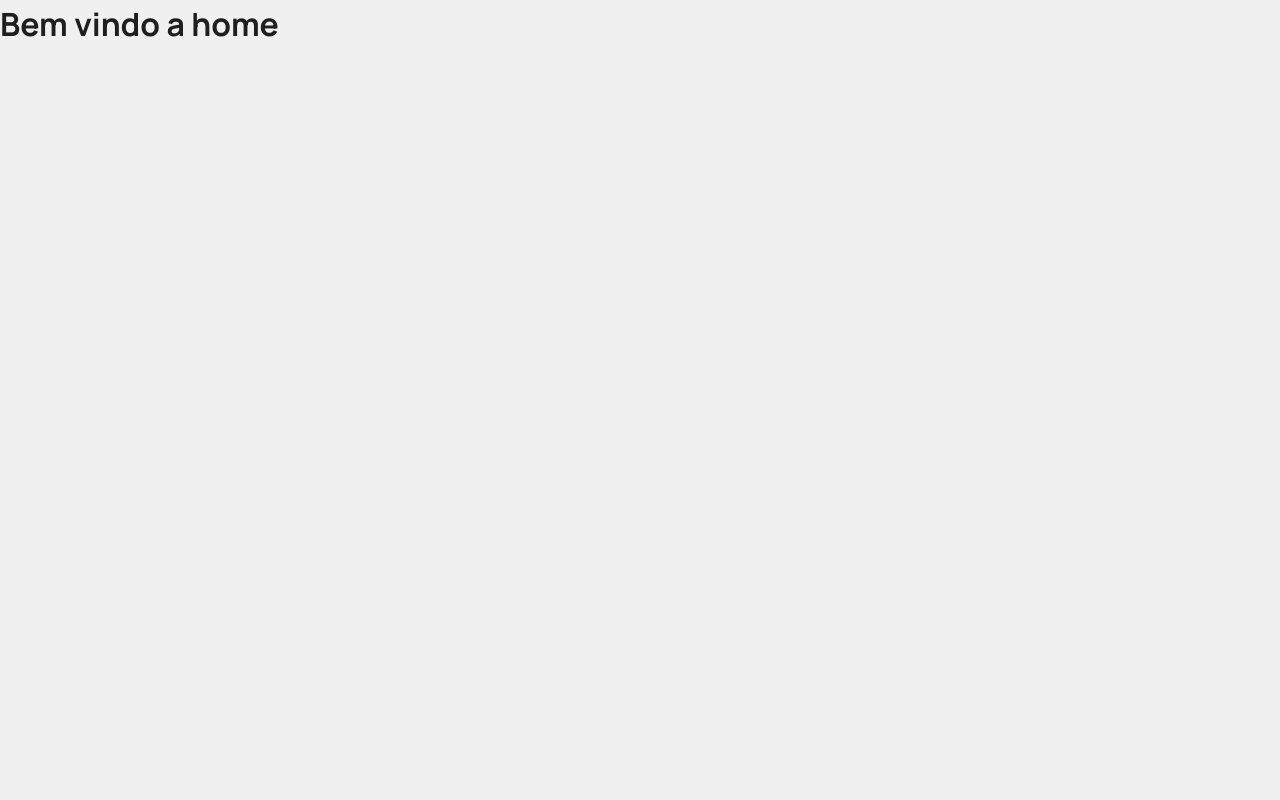
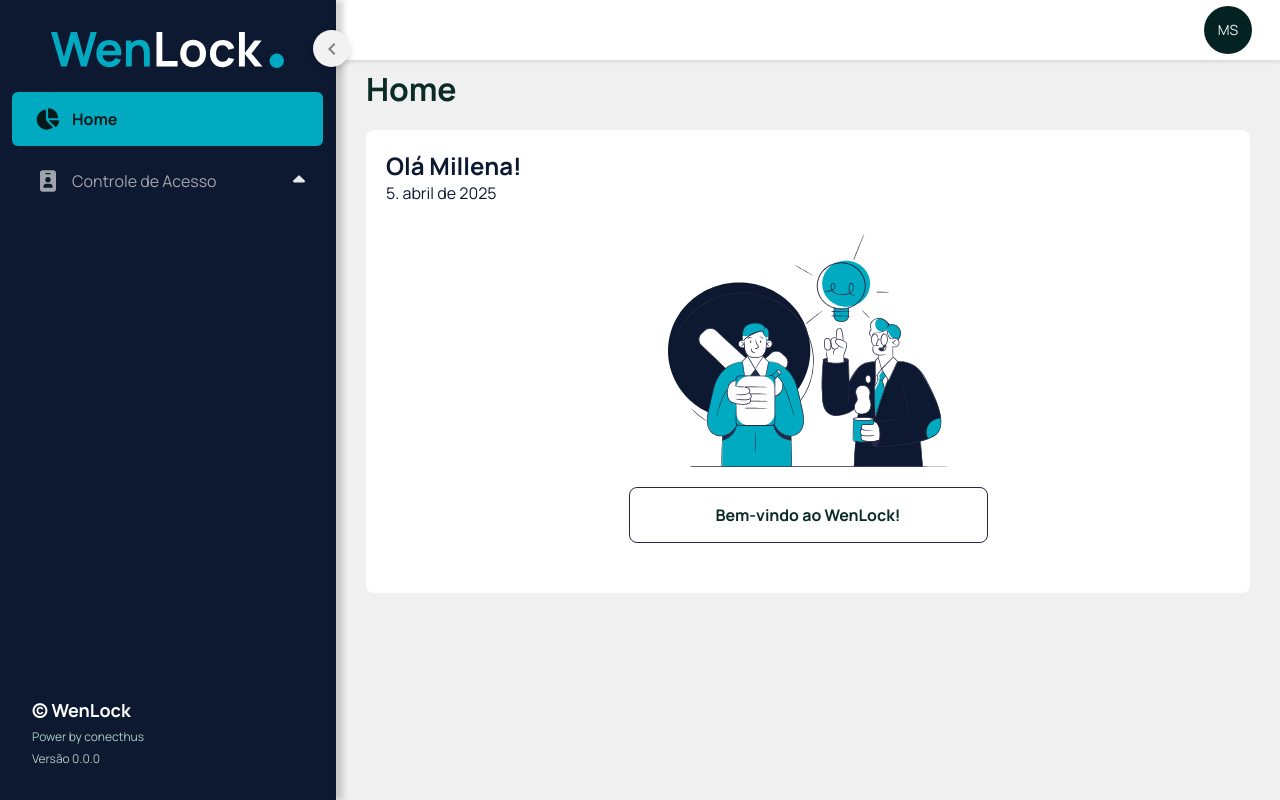
Before and after one commit to itseduardolima/wenlock, a React (Vite) app: page / in a window 1280 px wide. Built offline with nearby package versions, Linux system fonts and the light colour scheme; the HTML template or start-up script is replaced by a standard one.

Commit message:
feat: home

```diff
--- a/src/App.tsx
+++ b/src/App.tsx
@@ -3,6 +3,7 @@
 import CssBaseline from "@mui/material/CssBaseline";
 import Home from "./pages/Home";
 import "./styles/main.scss";
+import MainLayout from "./layouts/MainLayout";
 
 const theme = createTheme({
   palette: {
@@ -40,7 +41,9 @@
       <CssBaseline />
       <BrowserRouter>
         <Routes>
-          <Route index element={<Home />} />
+          <Route path="/" element={<MainLayout />}>
+            <Route index element={<Home />} />
+          </Route>
         </Routes>
       </BrowserRouter>
     </ThemeProvider>
--- /dev/null
+++ b/src/components/Header.tsx
@@ -0,0 +1,100 @@
+
+import type React from "react"
+import { useState } from "react"
+import { Avatar, IconButton, Menu, MenuItem, Typography, Box, Divider } from "@mui/material"
+import { Logout } from "@mui/icons-material"
+import "../styles/header.scss"
+
+const Header = () => {
+  const [anchorEl, setAnchorEl] = useState<null | HTMLElement>(null)
+  const open = Boolean(anchorEl)
+
+  const handleClick = (event: React.MouseEvent<HTMLElement>) => {
+    setAnchorEl(event.currentTarget)
+  }
+
+  const handleClose = () => {
+    setAnchorEl(null)
+  }
+
+  return (
+    <div className="header">
+      <IconButton
+        className="avatar-button"
+        onClick={handleClick}
+        aria-controls={open ? "account-menu" : undefined}
+        aria-haspopup="true"
+        aria-expanded={open ? "true" : undefined}
+      >
+        <Avatar
+          alt="Milena Santana Borges"
+          sx={{
+            width: 48,
+            height: 48,
+            bgcolor: "#032221",
+            fontSize: "14px",
+          }}
+        >
+          MS
+        </Avatar>
+      </IconButton>
+
+      <Menu
+        id="account-menu"
+        anchorEl={anchorEl}
+        open={open}
+        onClose={handleClose}
+        transformOrigin={{ horizontal: "right", vertical: "top" }}
+        anchorOrigin={{ horizontal: "right", vertical: "bottom" }}
+        PaperProps={{
+          elevation: 0,
+          sx: {
+            overflow: "visible",
+            filter: "drop-shadow(0px 2px 8px rgba(0,0,0,0.1))",
+            mt: 1.5,
+            width: 280,
+            borderRadius: "8px",
+            "& .MuiAvatar-root": {
+              width: 40,
+              height: 40,
+              ml: -0.5,
+              mr: 2,
+            },
+          },
+        }}
+      >
+        <Box sx={{ p: 2, pb: 1.5 }}>
+          <Box sx={{ display: "flex", alignItems: "center", mb: 1 }}>
+            <Avatar
+              alt="Milena Santana Borges"
+              sx={{
+                width: 48,
+                height: 48,
+                bgcolor: "#032221",
+                fontSize: "18px",
+                mr: 2,
+              }}
+            >
+              MS
+            </Avatar>
+            <Box>
+              <Typography variant="subtitle1" sx={{ fontWeight: "bold", color: "#0290a4" }}>
+                Milena Santana Borges
+              </Typography>
+              <Typography variant="body2" sx={{ color: "#0B2B25" }}>
+                milena.santana@energy.org.br
+              </Typography>
+            </Box>
+          </Box>
+        </Box>
+        <Divider />
+        <MenuItem onClick={handleClose} sx={{ py: 1.5 }}>
+          <Logout fontSize="small" sx={{ mr: 2 }} />
+          Sair
+        </MenuItem>
+      </Menu>
+    </div>
+  )
+}
+
+export default Header
--- /dev/null
+++ b/src/layouts/MainLayout.tsx
@@ -0,0 +1,20 @@
+import { Outlet } from "react-router-dom";
+import Sidebar from "../components/Sidebar";
+import Header from "../components/Header";
+import "../styles/main.scss";
+
+const MainLayout = () => {
+  return (
+    <div className="app-container">
+      <Sidebar />
+      <div className="content-area">
+        <Header />
+        <main className="main-content">
+          <Outlet />
+        </main>
+      </div>
+    </div>
+  );
+};
+
+export default MainLayout;
--- a/src/pages/Home.tsx
+++ b/src/pages/Home.tsx
@@ -1,6 +1,43 @@
+import { useEffect, useState } from "react"
+import { Typography, Paper } from "@mui/material"
+import "../styles/home.scss"
+import Illustration from "..//assets/images/welcome-img.svg"
+
 const Home = () => {
+  const [currentDate, setCurrentDate] = useState("")
+  const [userName, setUserName] = useState("Millena")
+
+  useEffect(() => {
+    const date = new Date()
+    const options: Intl.DateTimeFormatOptions = {
+      day: "numeric",
+      month: "long",
+      year: "numeric",
+    }
+    const formattedDate = date.toLocaleDateString("pt-BR", options)
+    setCurrentDate(formattedDate.replace(" de ", ". "))
+  }, [])
+
   return (
-    <h1>Bem vindo a home</h1>
+    <div className="home-container">
+      <Typography variant="h4" component="h1" className="page-title">
+        Home
+      </Typography>
+
+      <Paper elevation={0} className="welcome-container">
+        <Typography variant="h5" component="h2" className="welcome-title">
+          Olá {userName}!
+        </Typography>
+        <Typography variant="body2" className="welcome-date">
+          {currentDate}
+        </Typography>
+
+        <div className="welcome-illustration">
+          <img src={Illustration} alt="Welcome illustration" className="illustration-image" />
+          <div className="welcome-message">Bem-vindo ao WenLock!</div>
+        </div>
+      </Paper>
+    </div>
   )
 }
 
--- /dev/null
+++ b/src/styles/header.scss
@@ -0,0 +1,24 @@
+.header {
+  background-color: var(--full-branco-ffffff);
+  height: 60px;
+  display: flex;
+  align-items: center;
+  justify-content: flex-end;
+  padding: 0 20px;
+  box-shadow: 0 2px 4px rgba(0, 0, 0, 0.1);
+
+  .avatar-button {
+    cursor: pointer;
+
+    &:hover {
+      background-color: rgba(0, 0, 0, 0.04);
+    }
+  }
+}
+
+
+@media (min-width: 1728px) {
+ .header {
+  padding: 0 32px;
+ }
+}
--- /dev/null
+++ b/src/styles/home.scss
@@ -0,0 +1,92 @@
+.home-container {
+  padding: 10px;
+
+  .page-title {
+    font-weight: bold;
+    color: var(--verde-escuro-3-0b2b25);
+    margin-bottom: 20px;
+    font-size: 32px;
+  }
+
+  .welcome-container {
+    background-color: var(--full-branco-ffffff);
+    border-radius: 8px;
+    padding: 20px;
+    max-height: 835px;
+
+    .welcome-title {
+      font-weight: bold;
+      color: var(--color-navy);
+      font-size: 24px;
+    }
+
+    .welcome-date {
+      color: var(--color-navy);
+      margin-bottom: 30px;
+      font-size: 16px;
+    }
+
+    .welcome-illustration {
+      display: flex;
+      flex-direction: column;
+      align-items: center;
+      margin: 30px 0;
+
+      .illustration-image {
+        max-width: 280px;
+        margin-bottom: 20px;
+
+        img {
+          width: 100%;
+          height: auto;
+          max-width: 342px;
+        }
+      }
+
+      .welcome-message {
+        text-align: center;
+        padding: 15px;
+        border: 1px solid #272846;
+        border-radius: 8px;
+        width: 100%;
+        max-width: 359px;
+        font-weight: bold;
+        font-size: var(--font-size-base);
+        color: var(--verde-escuro-3-0b2b25);
+      }
+    }
+  }
+}
+
+@media (min-width: 1728px) {
+  .home-container {
+    padding: 20px;
+
+    .page-title {
+      font-size: 38px;
+    }
+    .welcome-container {
+      .welcome-title {
+        font-size: 32px;
+      }
+
+      .welcome-date {
+        font-size: 18px;
+      }
+      .welcome-illustration {
+        .illustration-image {
+          max-width: 542px;
+
+          img {
+            width: 542px;
+            height: 451px;
+          }
+        }
+
+        .welcome-message {
+          max-width: 609px;
+        }
+      }
+    }
+  }
+}
--- a/src/styles/main.scss
+++ b/src/styles/main.scss
@@ -1,4 +1,4 @@
-@import 'variables';
+@use "variables" as *;
 @import url('https://fonts.googleapis.com/css2?family=Manrope:wght@300;400;500;600;700&display=swap');
 
 * {
@@ -35,7 +35,7 @@
 
 .main-content {
   flex: 1;
-  padding: 20px;
+  padding: 0px 20px;
 }
 
 .welcome-container {
```
Also changed, not shown: src/assets/images/welcome-img.svg (added).
